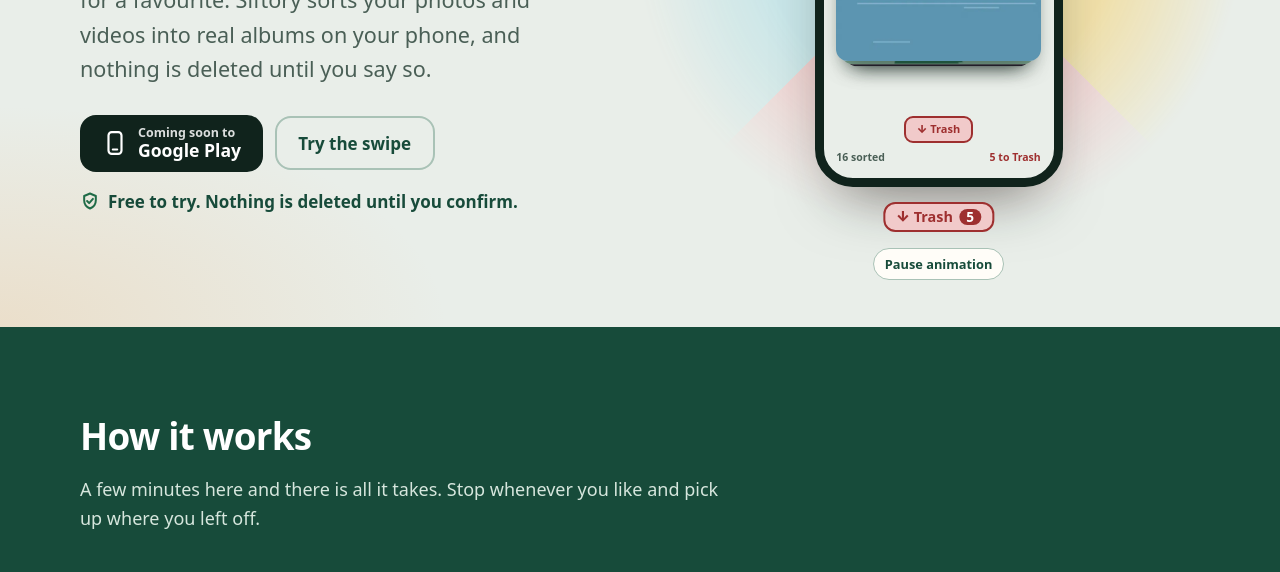
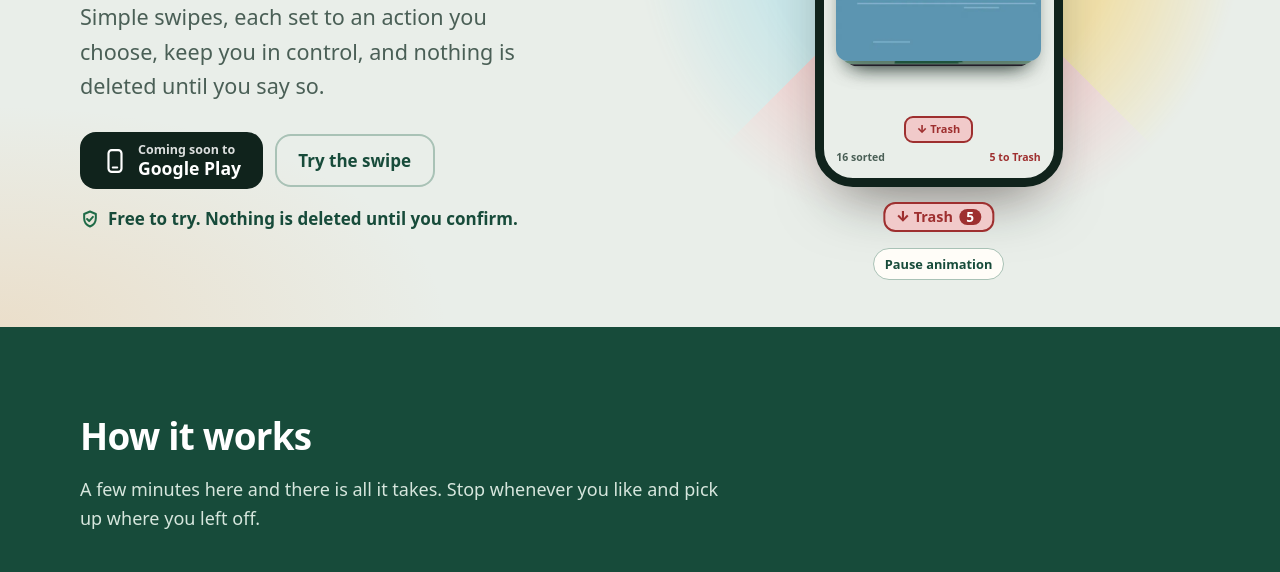
Before and after one commit to rtipple01/Siftoryapp-site, a plain HTML site: page index.html in a window 1280 px wide. Shown: the part 528-1100 px from the top of the page. Drawn offline with Linux system fonts and the light colour scheme.

Commit message:
New hero intro paragraph
Co-Authored-By: Claude Opus 5.5 <noreply@anthropic.com>
Claude-Session: https://claude.ai/code/session_01QZnyTVpSjWQJJxHkatYc6d

```diff
--- a/index.html
+++ b/index.html
@@ -57,7 +57,7 @@
           <img class="hero-shot" src="assets/screens/app-sift.webp" width="804" height="1572" alt="The Siftory Sift screen: a photo with Keep, Trash, Later and Favourite tabs around it">
           <h1 id="hero-title"><span class="l1">Sift the clutter.</span> <span class="l1">Keep the <span class="hl">story.</span></span></h1>
         </div>
-        <p class="lead">Up to keep, down to Trash, left for later, right for a favourite. Siftory sorts your photos and videos into real albums on your phone, and nothing is deleted until you say so.</p>
+        <p class="lead">Siftory makes it easy to sift your photos and videos into real albums on your phone. Simple swipes, each set to an action you choose, keep you in control, and nothing is deleted until you say so.</p>
         <div class="hero-actions">
           <a class="btn btn-play" href="#beta">
             <svg viewBox="0 0 24 24" aria-hidden="true" fill="none" stroke="currentColor" stroke-width="2" stroke-linecap="round" stroke-linejoin="round"><rect x="6" y="2" width="12" height="20" rx="3"/><path d="M10 18h4"/></svg>
```
